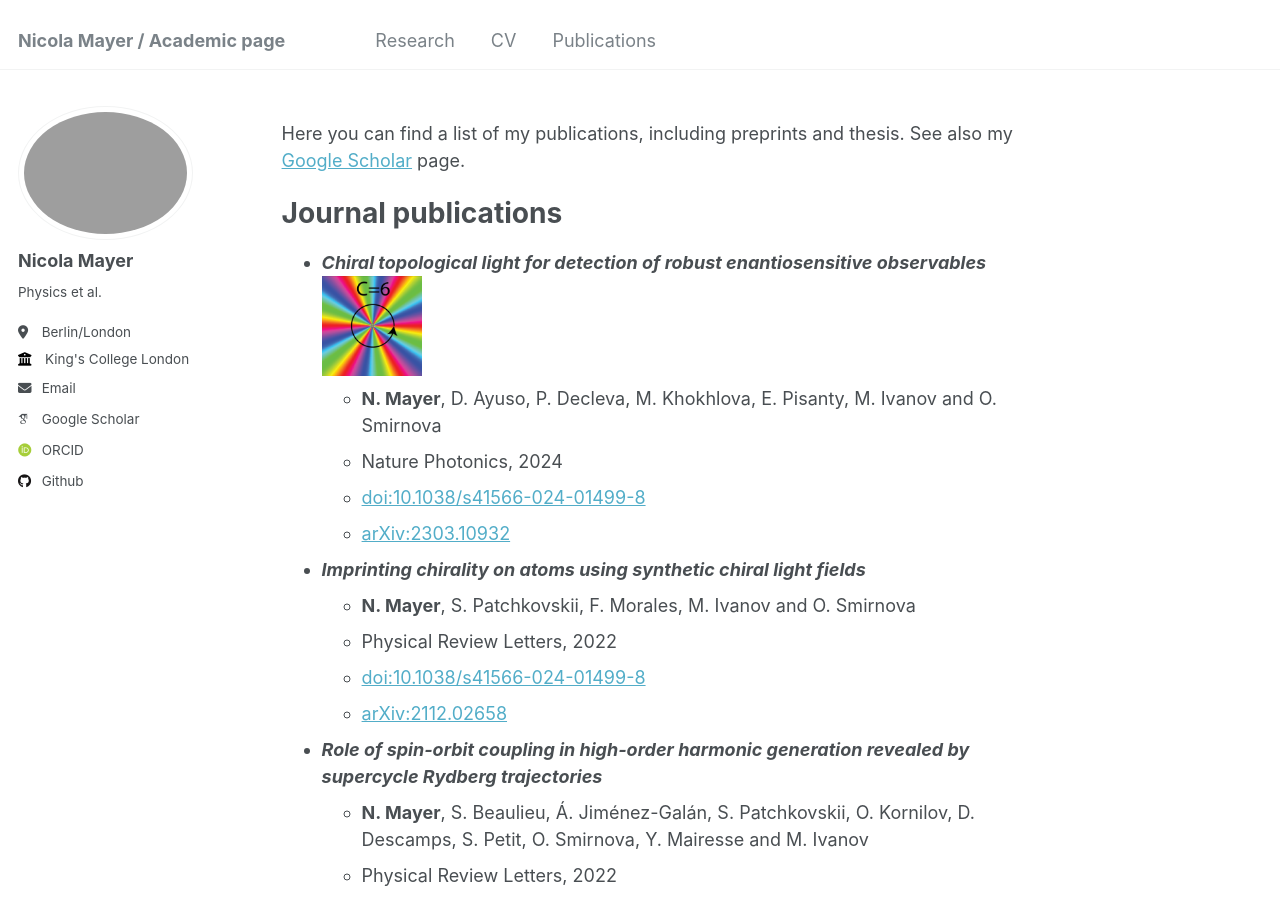
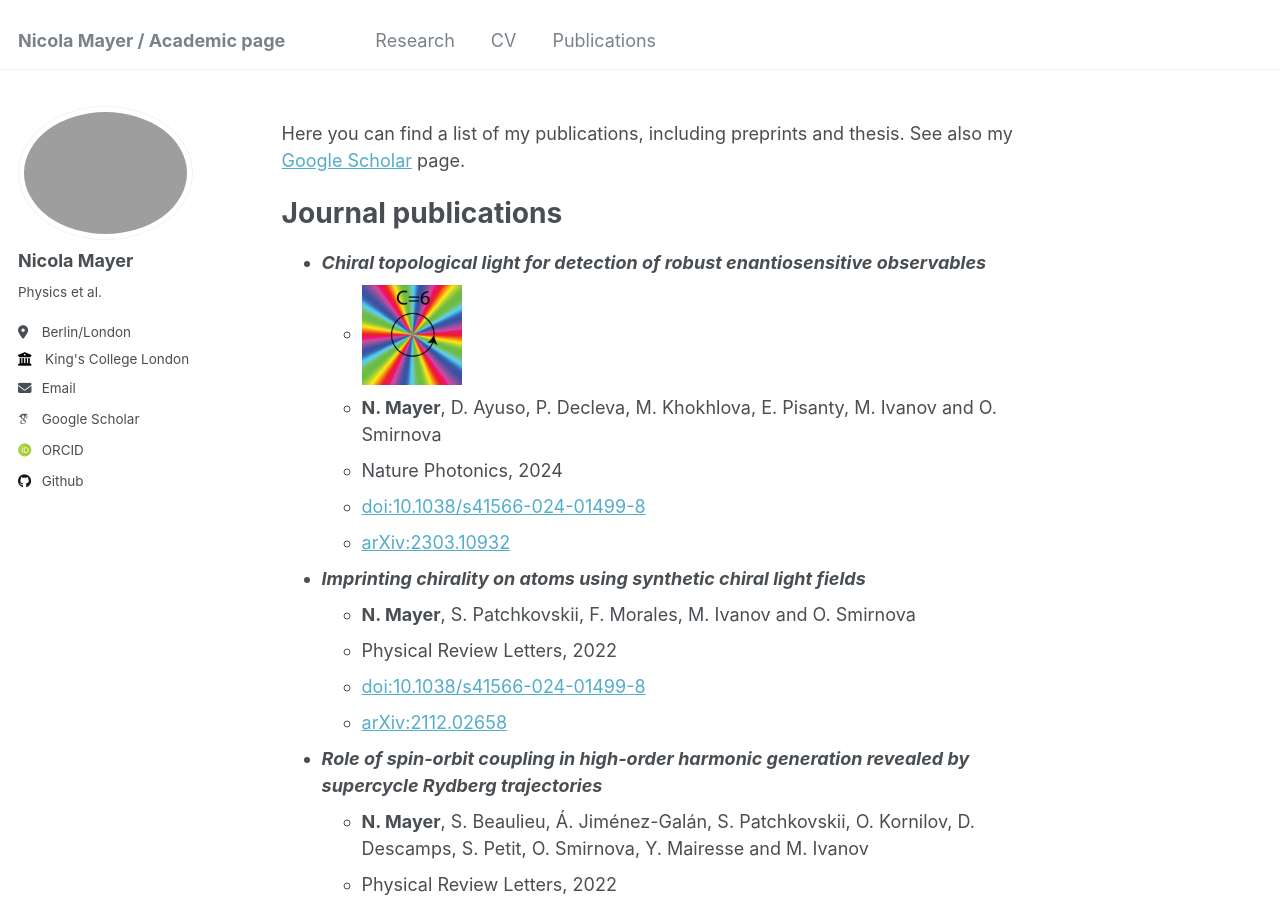
Before and after one commit to GCBSNicola/GCBSNicola.github.io, a Jekyll site: the page built from _pages/publications_markdown.md, in a window 1280 px wide and 900 px high. Built offline with Jekyll 4.4.1, drawn with Linux system fonts in a browser that asks for light colours; some web fonts are replaced.

Commit message:
next fix

```diff
--- a/_pages/publications_markdown.md
+++ b/_pages/publications_markdown.md
@@ -13,7 +13,7 @@
 # Journal publications
 
 - ***Chiral topological light for detection of robust enantiosensitive observables***
-<img src="../images/ctl_icon.png" width="100" height="100">
+    - <img src="../images/ctl_icon.png" width="100" height="100">
     - **N. Mayer**, D. Ayuso, P. Decleva, M. Khokhlova, E. Pisanty, M. Ivanov and O. Smirnova
     - Nature Photonics, 2024
     - [doi:10.1038/s41566-024-01499-8](https://doi.org/10.1038/s41566-024-01499-8)
```
